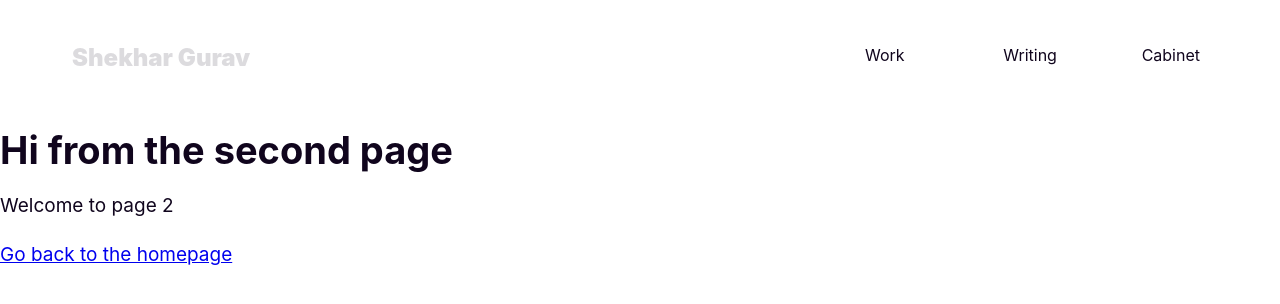
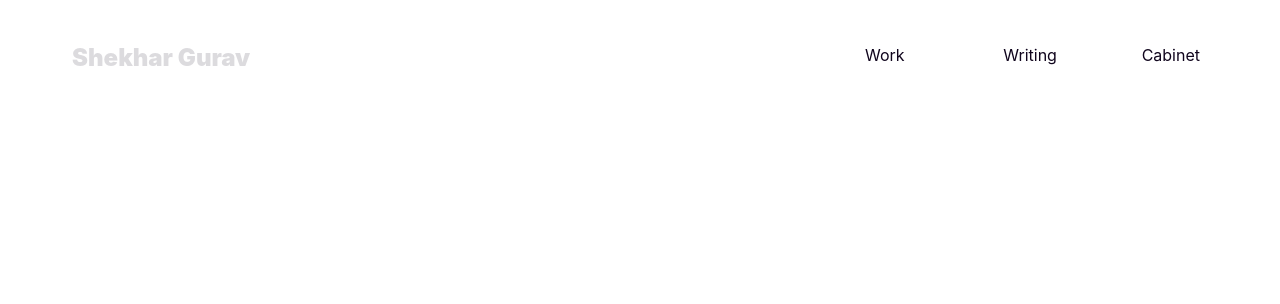
Before and after one commit to pzync/portfolio, a Gatsby site: page /cabinet in a window 1280 px wide. Built offline with nearby package versions, Linux system fonts and the light colour scheme; Gatsby itself is replaced by a stand-in of ours.

Commit message:
Added cabinet css file. Blank cabinet js file is ready to be written.

```diff
--- a/src/pages/cabinet.js
+++ b/src/pages/cabinet.js
@@ -1,15 +1,12 @@
 import React from "react"
-import { Link } from "gatsby"
-
 import Layout from "../components/layout"
 import SEO from "../components/seo"
+import "../components/cabinet.css"
 
 const SecondPage = () => (
   <Layout>
-    <SEO title="Page two" />
-    <h1>Hi from the second page</h1>
-    <p>Welcome to page 2</p>
-    <Link to="/">Go back to the homepage</Link>
+    <SEO title="Cabinet" />
+    <div className="CabinetContainer"></div>
   </Layout>
 )
 
```
Also changed, not shown: src/components/cabinet.css (added).
